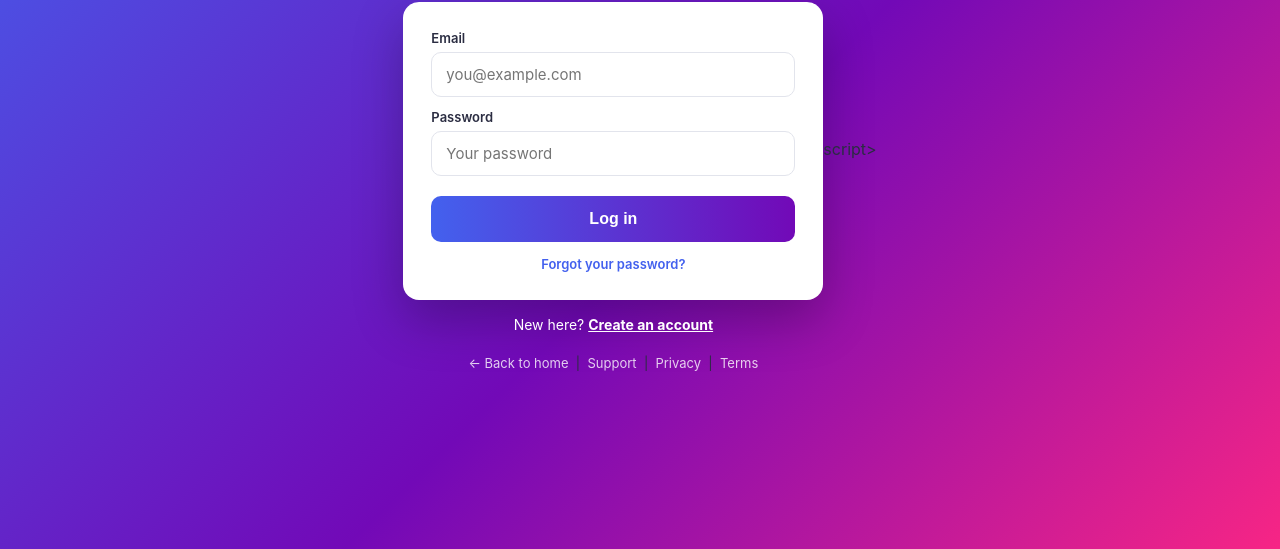
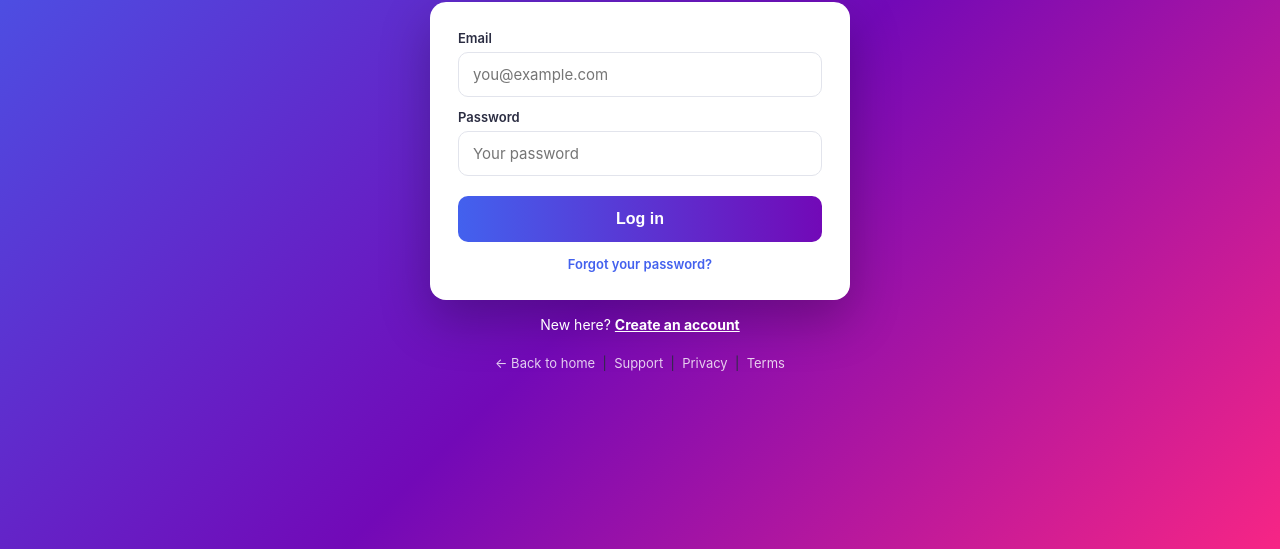
Before and after one commit to nowells254/media-engine, a website: page public/login.html in a window 1280 px wide. Shown: the part 251-800 px from the top of the page. Drawn offline with Linux system fonts and the light colour scheme.

Commit message:
Add client reply links, parallel processing, app install files; remove stray file; fix login page

```diff
--- a/public/collect.js
+++ b/collect.js
@@ -286,6 +286,7 @@ module.exports = function (app, d) {
     }
   }
 
+
   /* ---------------- app icons: drawn by the server, so there are no image files to copy ---------------- */
   const zlib = require('zlib');
   const crcTable = (() => {
--- a/public/login.html
+++ b/public/login.html
@@ -89,6 +89,6 @@
     }
   </script>
   <script src="/i18n.js"></script>
-<script src="/pwa.js"></script>script>
+<script src="/pwa.js"></script>
 </body>
 </html>
```
Also changed, not shown: public/collect.html (line endings or trailing spaces), public/manifest.webmanifest, public/pwa.js (line endings or trailing spaces), public/requests.js (line endings or trailing spaces), public/sw.js (line endings or trailing spaces), render.js (line endings or trailing spaces).
